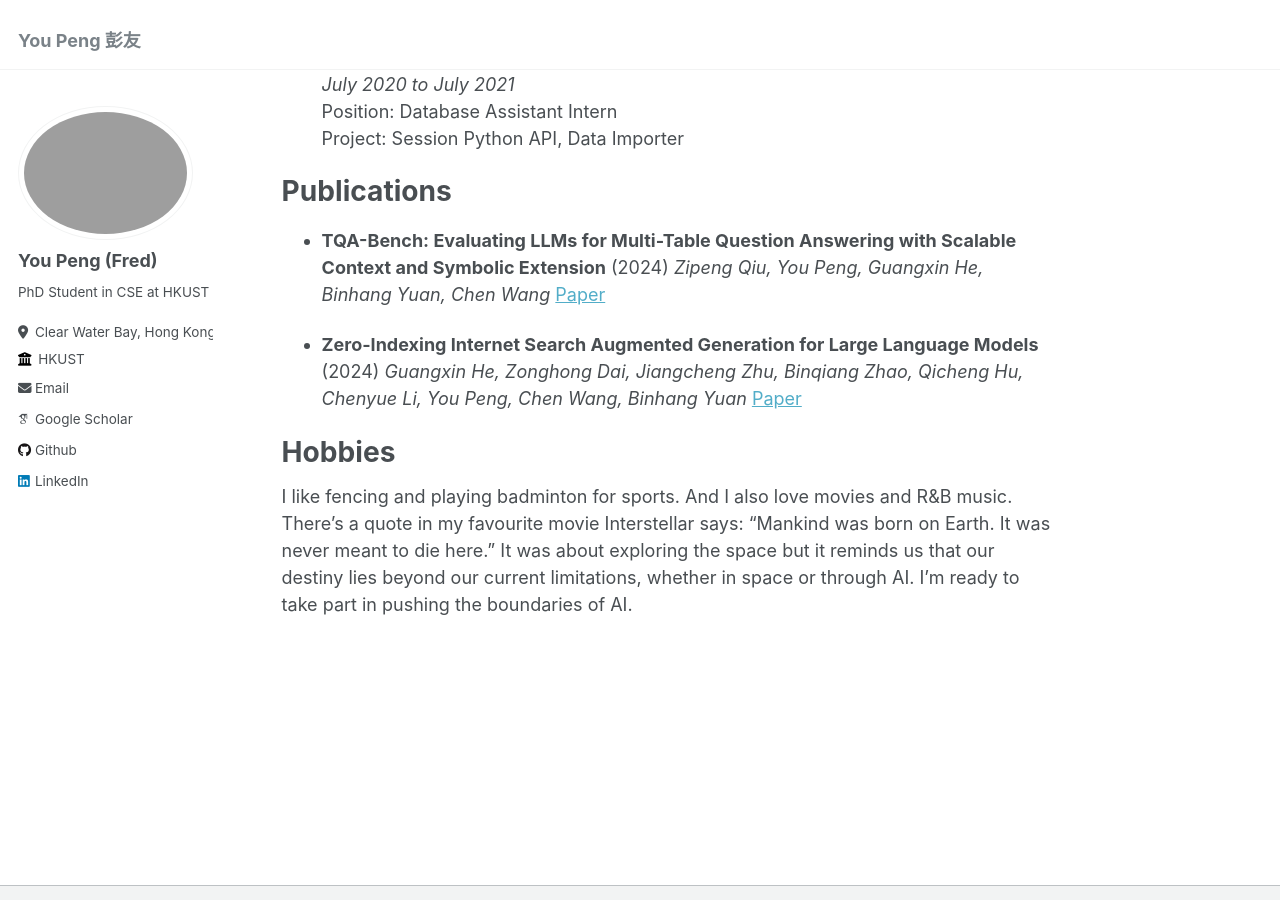
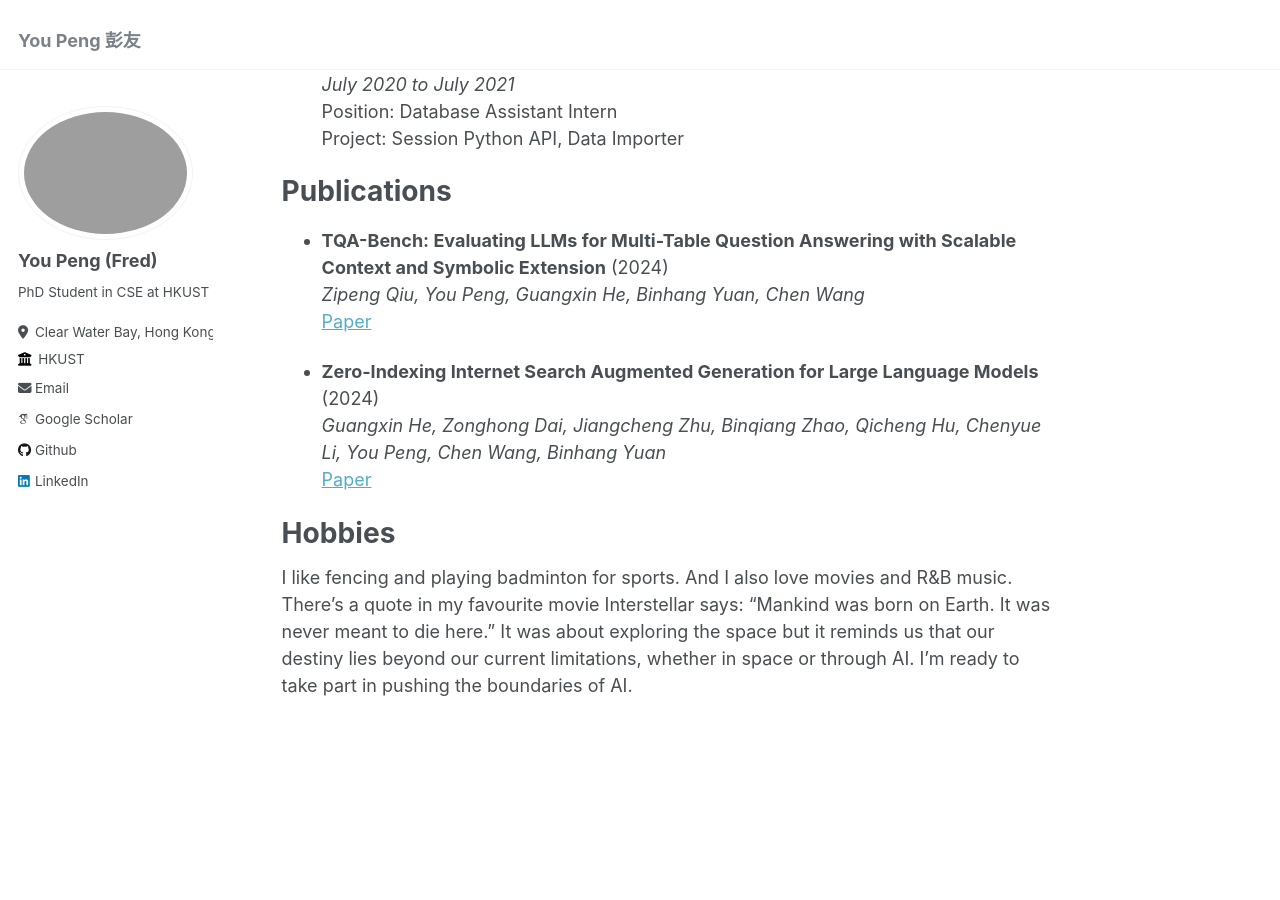
Before and after one commit to Fredooooooo/Fredooooooo.github.io, a Jekyll site: the page built from _pages/about.md, in a window 1280 px wide and 900 px high, scrolled down 865 px. Built offline with Jekyll 4.4.1, drawn with Linux system fonts in a browser that asks for light colours; some web fonts are replaced.

Commit message:
adjust format

```diff
--- a/_pages/about.md
+++ b/_pages/about.md
@@ -37,12 +37,12 @@ Experience
 
 Publications
 ======
-- **TQA-Bench: Evaluating LLMs for Multi-Table Question Answering with Scalable Context and Symbolic Extension** (2024)
-    *Zipeng Qiu, You Peng, Guangxin He, Binhang Yuan, Chen Wang*
+- **TQA-Bench: Evaluating LLMs for Multi-Table Question Answering with Scalable Context and Symbolic Extension** (2024)\
+    *Zipeng Qiu, You Peng, Guangxin He, Binhang Yuan, Chen Wang*\
     [Paper](https://doi.org/10.48550/arXiv.2411.19504)
 
-- **Zero-Indexing Internet Search Augmented Generation for Large Language Models** (2024)
-    *Guangxin He, Zonghong Dai, Jiangcheng Zhu, Binqiang Zhao, Qicheng Hu, Chenyue Li, You Peng, Chen Wang, Binhang Yuan*
+- **Zero-Indexing Internet Search Augmented Generation for Large Language Models** (2024)\
+    *Guangxin He, Zonghong Dai, Jiangcheng Zhu, Binqiang Zhao, Qicheng Hu, Chenyue Li, You Peng, Chen Wang, Binhang Yuan*\
     [Paper](https://doi.org/10.48550/arXiv.2411.19478)
 
 Hobbies
```
